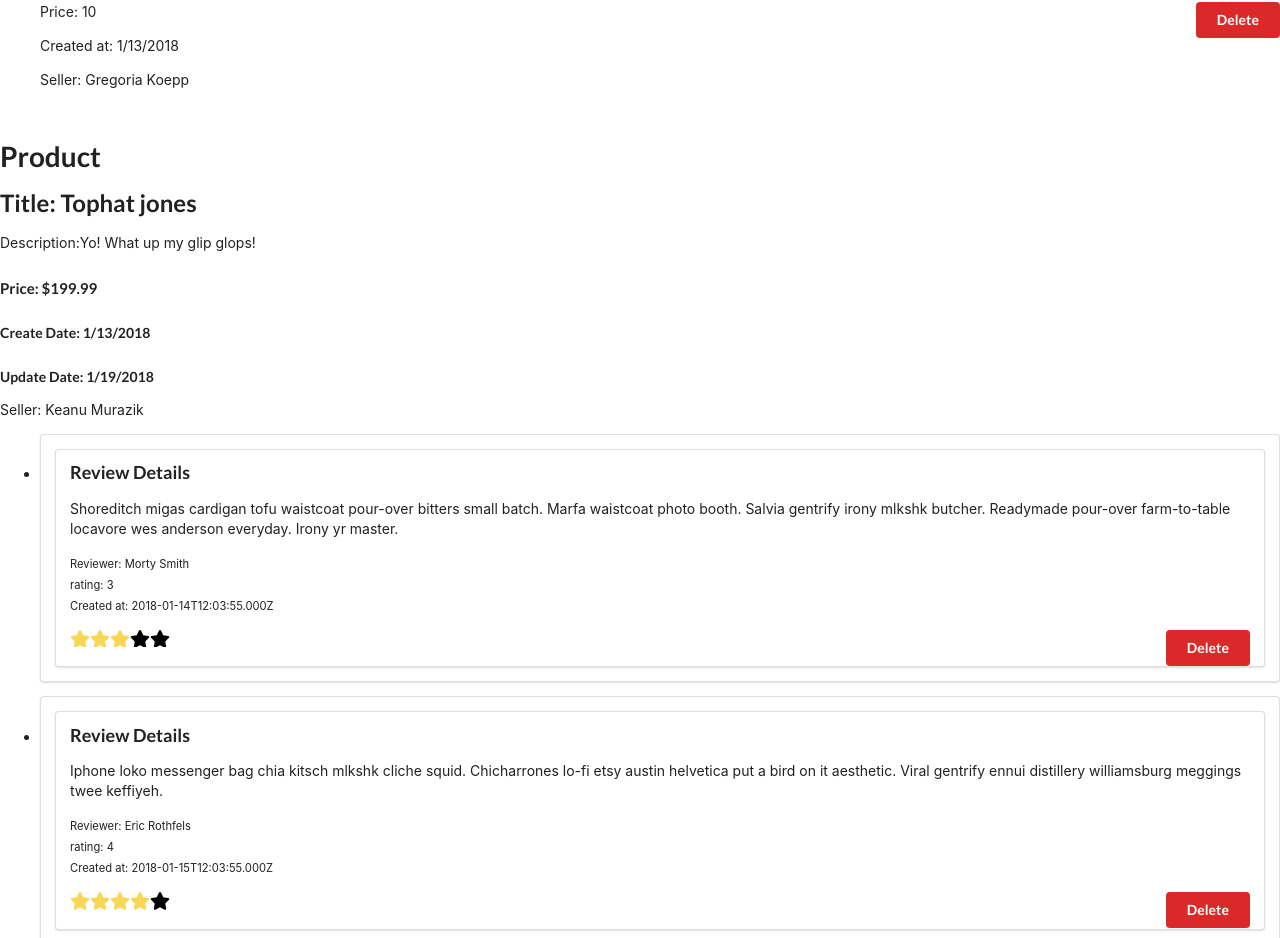
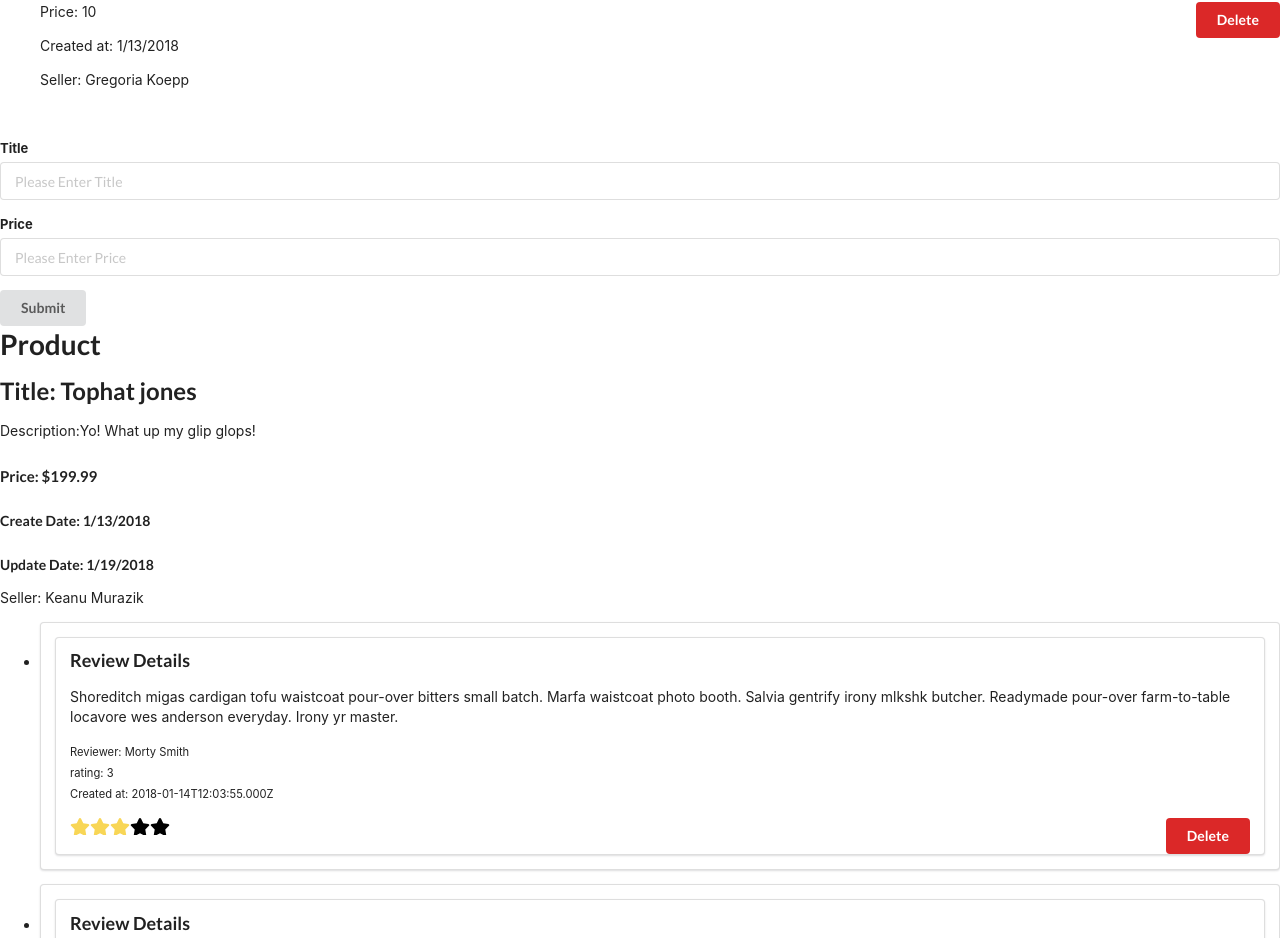
Before and after one commit to sms0330/Amazon_React, a React (Create React App) app: page / in a window 1280 px wide. Shown: the part 1094-2032 px from the top of the page. Built offline with nearby package versions, Linux system fonts and the light colour scheme.

Commit message:
Added Create New Products

```diff
--- /dev/null
+++ b/src/components/NewProductForm.js
@@ -0,0 +1,32 @@
+import React from 'react';
+
+function NewProductForm(props) {
+  function handleSubmit(event) {
+    event.preventDefault();
+    const { currentTarget } = event;
+    const formData = new FormData(currentTarget);
+
+    props.createProduct({
+      title: formData.get('title'),
+      price: formData.get('price'),
+    });
+    currentTarget.reset();
+  }
+  return (
+    <form className="ui form" onSubmit={handleSubmit}>
+      <div className="field">
+        <label htmlFor="title">Title</label>
+        <input type="text" name="title" id="title" placeholder="Please Enter Title" />
+      </div>
+      <div className="field">
+        <label htmlFor="price">Price</label>
+        <input type="number" name="price" id="price" placeholder="Please Enter Price" />
+      </div>
+      <button className="ui button" type="submit">
+        Submit
+      </button>
+    </form>
+  );
+}
+
+export default NewProductForm;
--- a/src/components/ProductIndexPage.js
+++ b/src/components/ProductIndexPage.js
@@ -1,5 +1,6 @@
 import React, { Component } from 'react';
 import productsIndexData from '../productsIndexData';
+import NewProductForm from './NewProductForm';
 
 export class ProductIndexPage extends Component {
   constructor(props) {
@@ -8,25 +9,25 @@
       products: productsIndexData,
     };
 
-    // this.createProduct = this.createQuestion.bind(this);
+    this.createProduct = this.createProduct.bind(this);
     this.deleteProduct = this.deleteProduct.bind(this);
     console.log('Productindex Component initialized');
   }
-
-  //   createProduct(params) {
-  //     this.setState(state => {
-  //       return {
-  //         prodcuts: [
-  //           ...state.prodcuts,
-  //           {
-  //             id: Math.max(...state.prodcuts.map(q => q.id)) + 1,
-  //             title: params.title,
-  //             body: params.body,
-  //           },
-  //         ],
-  //       };
-  //     });
-  //   }
+  createProduct(params) {
+    this.setState(state => {
+      return {
+        products: [
+          {
+            ...params,
+            created_at: new Date(),
+            id: Math.max(...state.products.map(product => product.id)) + 1,
+            seller: { full_name: 'Admin User' },
+          },
+          ...state.products,
+        ],
+      };
+    });
+  }
 
   deleteProduct(id) {
     this.setState(state => {
@@ -60,6 +61,7 @@
             </li>
           ))}
         </ul>
+        <NewProductForm createProduct={this.createProduct} />
       </main>
     );
   }
```
